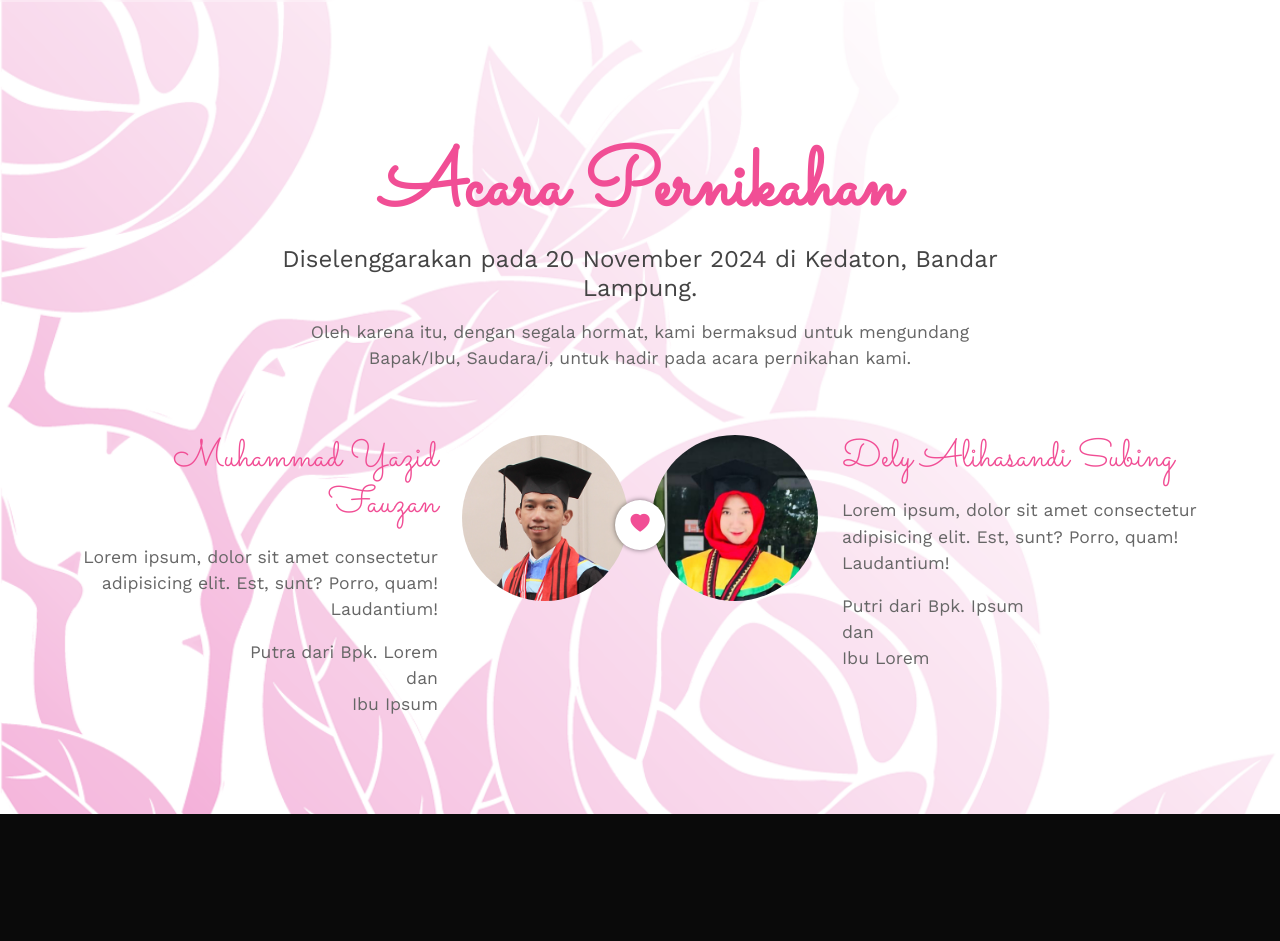
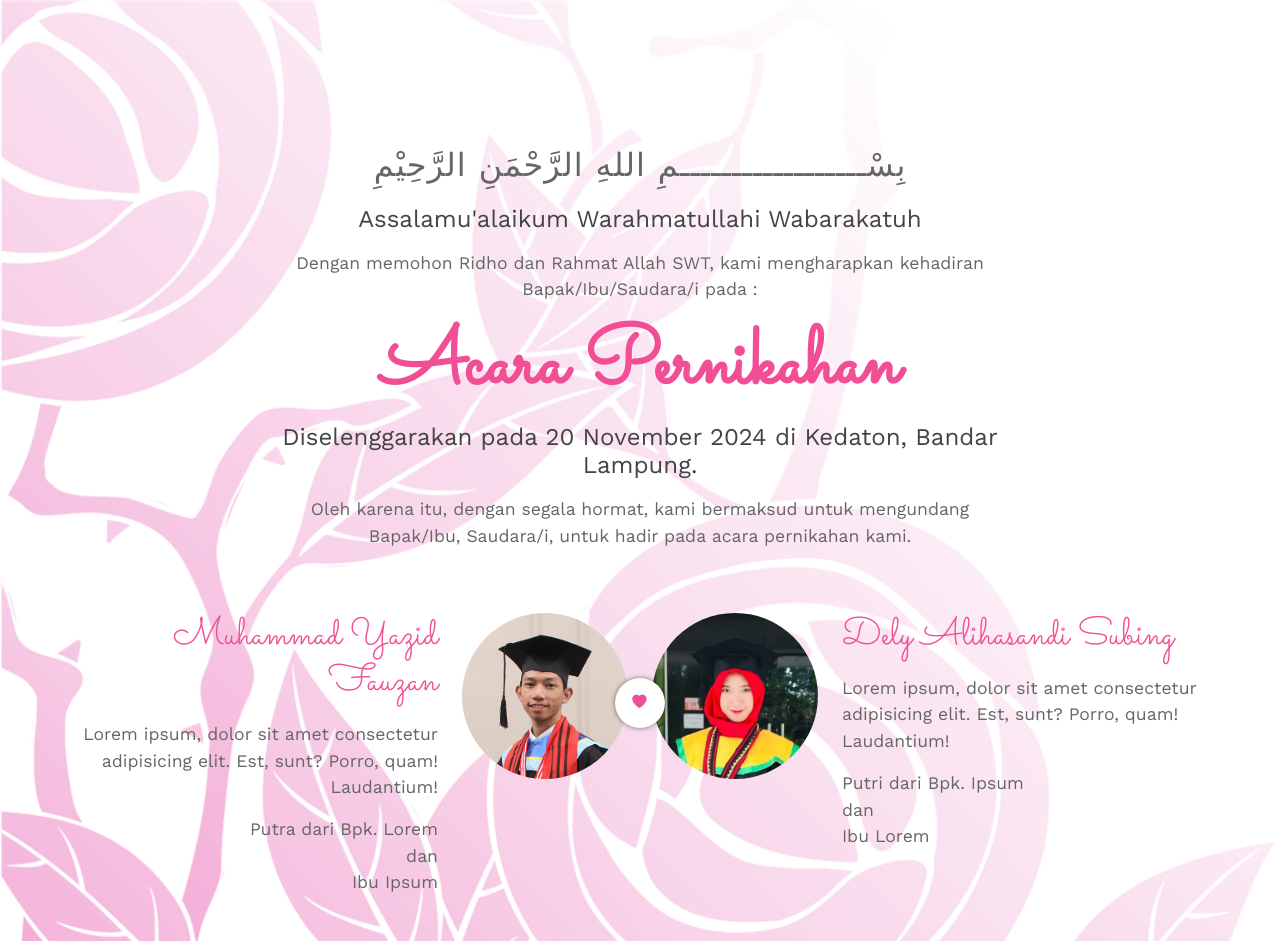
Before and after one commit to myfauzan/the-wedding, a plain HTML site: page index.html in a window 1280 px wide. Shown: the part 901-1842 px from the top of the page. Drawn offline with nearby package versions, Linux system fonts and the light colour scheme; some packages are replaced by stand-ins of ours; a script that the page names is missing.

Commit message:
menambahkan tulisan arab di home

```diff
--- a/index.html
+++ b/index.html
@@ -100,6 +100,15 @@
             <div class="container">
                 <div class="row justify-content-center">
                     <div class="col-md-8 text-center">
+                        <span style="font-size: 2rem"
+                            >بِسْــــــــــــــــــمِ اللهِ الرَّحْمَنِ
+                            الرَّحِيْمِ</span
+                        >
+                        <h3>Assalamu'alaikum Warahmatullahi Wabarakatuh</h3>
+                        <p>
+                            Dengan memohon Ridho dan Rahmat Allah SWT, kami
+                            mengharapkan kehadiran Bapak/Ibu/Saudara/i pada :
+                        </p>
                         <h2>Acara Pernikahan</h2>
                         <h3>
                             Diselenggarakan pada 20 November 2024 di Kedaton,
--- a/style.css
+++ b/style.css
@@ -188,6 +188,7 @@ body {
     padding-bottom: 8rem;
 }
 
+.home span,
 .story span,
 .gallery span,
 .gifts span {
```
